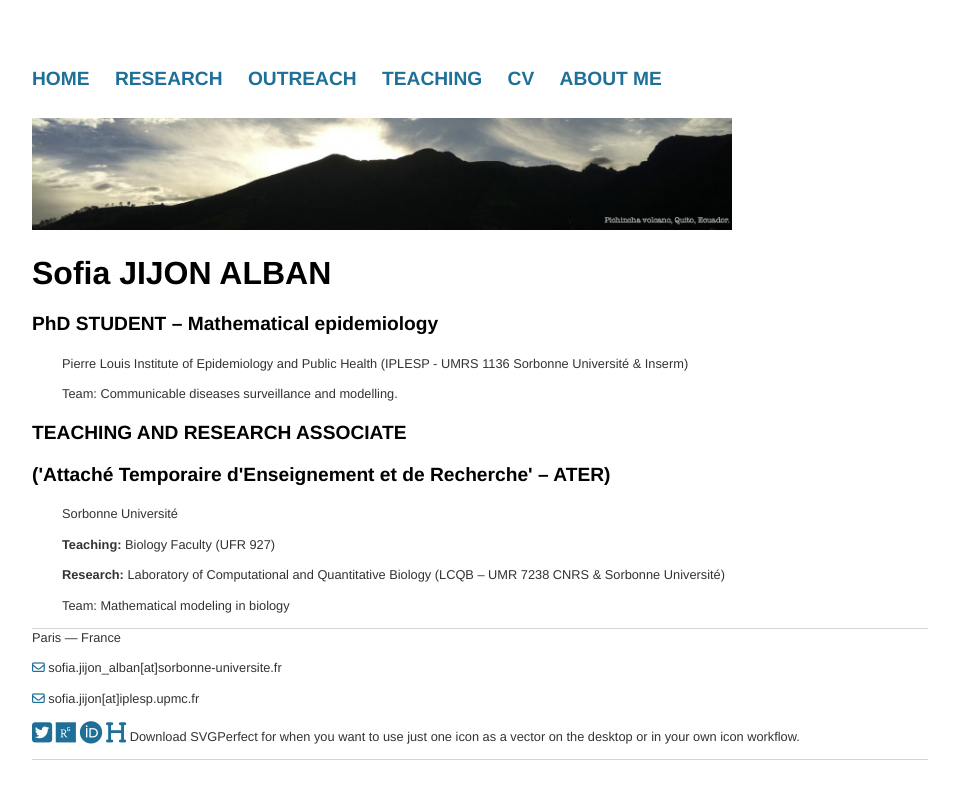
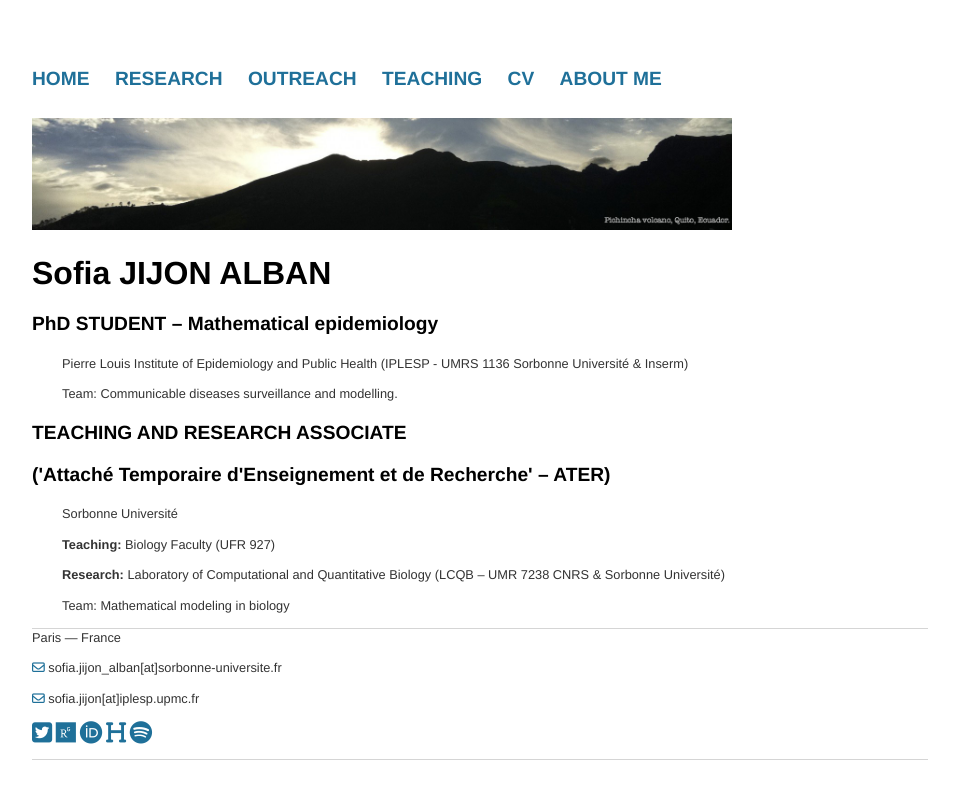
Before and after one commit to sjijon/sjijon.github.io, a Jekyll site: the page built from index.html, in a window 1280 px wide. Shown: the top 799 px of the page, without its empty margins (160-1119 px from the left). Built offline with Jekyll 4.4.1, drawn with Linux system fonts in a browser that asks for light colours; nearby versions of some CDN libraries.

Commit message:
Update index.html

```diff
--- a/index.html
+++ b/index.html
@@ -41,9 +41,7 @@ title: Sofia JIJON
 		<a href="https://twitter.com/Sofia_Jijon" target="_blank"><i class="fab fa-twitter-square" style="font-size: 1.8em"></i></a>
 		<a href="https://www.researchgate.net/profile/Sofia_Jijon" target="_blank"><i class="fab fa-researchgate" style="font-size: 1.8em"></i></a>
 		<a href="https://orcid.org/0000-0002-1292-0512" target="_blank"><i class="fab fa-orcid" style="font-size: 1.8em"></i></a>
-		<a href="https://hal.archives-ouvertes.fr/user" target="_blank"><i class="fas fa-heading" style="font-size: 1.8em"></i></a>
-
-Download SVGPerfect for when you want to use just one icon as a vector on the desktop or in your own icon workflow.
+		<a href="https://hal.archives-ouvertes.fr/sofia-jijon" target="_blank"><i class="fas fa-heading" style="font-size: 1.8em"></i></a>
+		<a href="https://spotify/user" target="_blank"><i class="fab fa-spotify" style="font-size: 1.8em"></i></a>
 	</p>
-
-		</div><!-- /.blurb -->
+</div><!-- /.blurb -->
```
